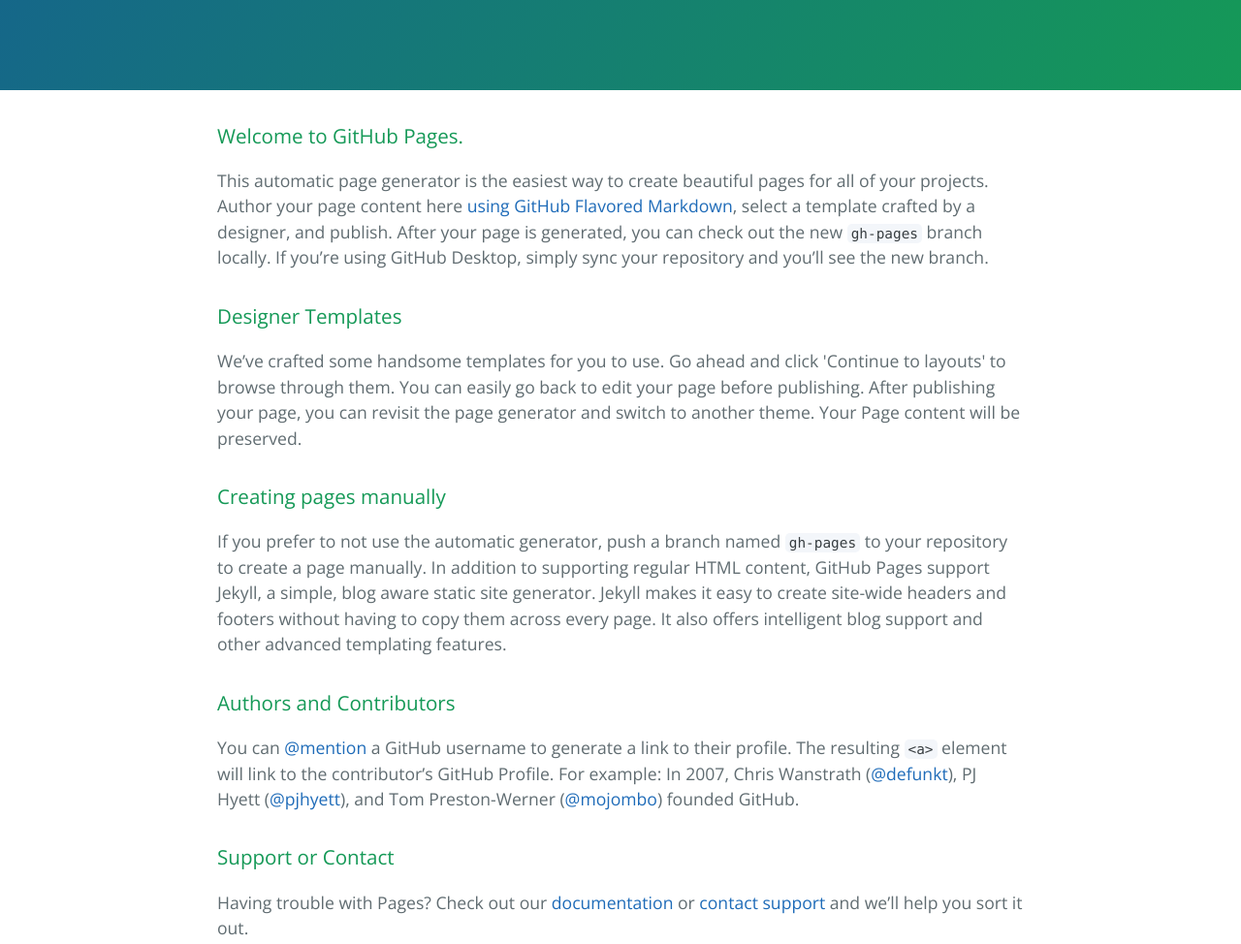
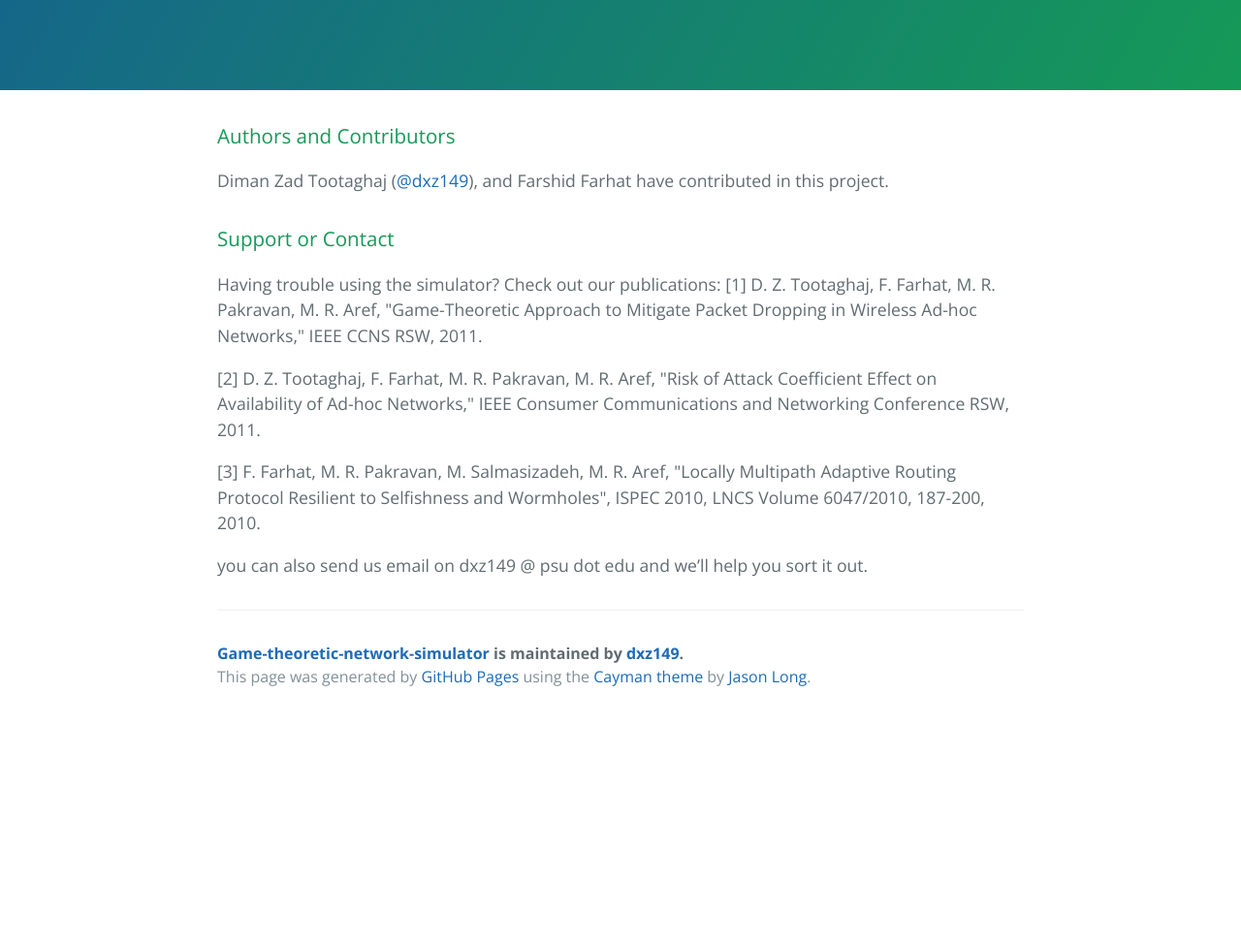
Before and after one commit to dimanzt/Game-theoretic-network-simulator, a plain HTML site: page index.html in a window 1280 px wide. Shown: the part 740-1714 px from the top of the page at 97% size. After the commit the page ends 1482 px from the top, so only its background shows below. Drawn offline with nearby package versions, Linux system fonts and the light colour scheme.

```diff
--- a/index.html
+++ b/index.html
@@ -20,29 +20,21 @@
 
     <section class="main-content">
       <h3>
-<a id="welcome-to-github-pages" class="anchor" href="#welcome-to-github-pages" aria-hidden="true"><span class="octicon octicon-link"></span></a>Welcome to GitHub Pages.</h3>
-
-<p>This automatic page generator is the easiest way to create beautiful pages for all of your projects. Author your page content here <a href="https://guides.github.com/features/mastering-markdown/">using GitHub Flavored Markdown</a>, select a template crafted by a designer, and publish. After your page is generated, you can check out the new <code>gh-pages</code> branch locally. If you’re using GitHub Desktop, simply sync your repository and you’ll see the new branch.</p>
-
-<h3>
-<a id="designer-templates" class="anchor" href="#designer-templates" aria-hidden="true"><span class="octicon octicon-link"></span></a>Designer Templates</h3>
-
-<p>We’ve crafted some handsome templates for you to use. Go ahead and click 'Continue to layouts' to browse through them. You can easily go back to edit your page before publishing. After publishing your page, you can revisit the page generator and switch to another theme. Your Page content will be preserved.</p>
-
-<h3>
-<a id="creating-pages-manually" class="anchor" href="#creating-pages-manually" aria-hidden="true"><span class="octicon octicon-link"></span></a>Creating pages manually</h3>
-
-<p>If you prefer to not use the automatic generator, push a branch named <code>gh-pages</code> to your repository to create a page manually. In addition to supporting regular HTML content, GitHub Pages support Jekyll, a simple, blog aware static site generator. Jekyll makes it easy to create site-wide headers and footers without having to copy them across every page. It also offers intelligent blog support and other advanced templating features.</p>
-
-<h3>
 <a id="authors-and-contributors" class="anchor" href="#authors-and-contributors" aria-hidden="true"><span class="octicon octicon-link"></span></a>Authors and Contributors</h3>
 
-<p>You can <a href="https://github.com/blog/821" class="user-mention">@mention</a> a GitHub username to generate a link to their profile. The resulting <code>&lt;a&gt;</code> element will link to the contributor’s GitHub Profile. For example: In 2007, Chris Wanstrath (<a href="https://github.com/defunkt" class="user-mention">@defunkt</a>), PJ Hyett (<a href="https://github.com/pjhyett" class="user-mention">@pjhyett</a>), and Tom Preston-Werner (<a href="https://github.com/mojombo" class="user-mention">@mojombo</a>) founded GitHub.</p>
+<p>Diman Zad Tootaghaj (<a href="https://github.com/dxz149" class="user-mention">@dxz149</a>), and Farshid Farhat have contributed in this project.</p>
 
 <h3>
 <a id="support-or-contact" class="anchor" href="#support-or-contact" aria-hidden="true"><span class="octicon octicon-link"></span></a>Support or Contact</h3>
 
-<p>Having trouble with Pages? Check out our <a href="https://help.github.com/pages">documentation</a> or <a href="https://github.com/contact">contact support</a> and we’ll help you sort it out.</p>
+<p>Having trouble using the simulator? Check out our publications:
+[1] D. Z. Tootaghaj, F. Farhat, M. R. Pakravan, M. R. Aref, "Game-Theoretic Approach to Mitigate Packet Dropping in Wireless Ad-hoc Networks," IEEE CCNS RSW, 2011.</p>
+
+<p>[2] D. Z. Tootaghaj, F. Farhat, M. R. Pakravan, M. R. Aref, "Risk of Attack Coefficient Effect on Availability of Ad-hoc Networks," IEEE Consumer Communications and Networking Conference RSW, 2011.</p>
+
+<p>[3] F. Farhat, M. R. Pakravan, M. Salmasizadeh, M. R. Aref, "Locally Multipath Adaptive Routing Protocol Resilient to Selfishness and Wormholes", ISPEC 2010, LNCS Volume 6047/2010, 187-200, 2010. </p>
+
+<p>you can also send us email on dxz149 @ psu dot edu and we’ll help you sort it out.</p>
 
       <footer class="site-footer">
         <span class="site-footer-owner"><a href="https://github.com/dxz149/Game-theoretic-network-simulator">Game-theoretic-network-simulator</a> is maintained by <a href="https://github.com/dxz149">dxz149</a>.</span>
```
Also changed, not shown: params.json (+1 -1 lines).
